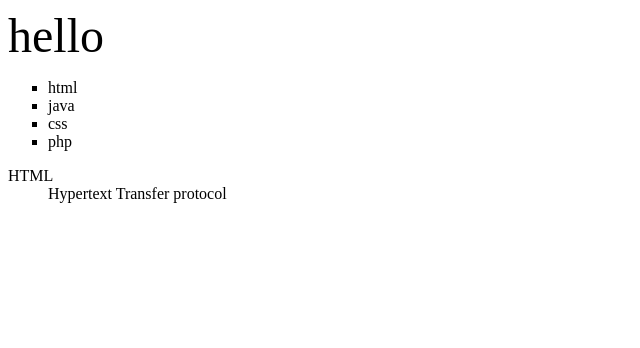
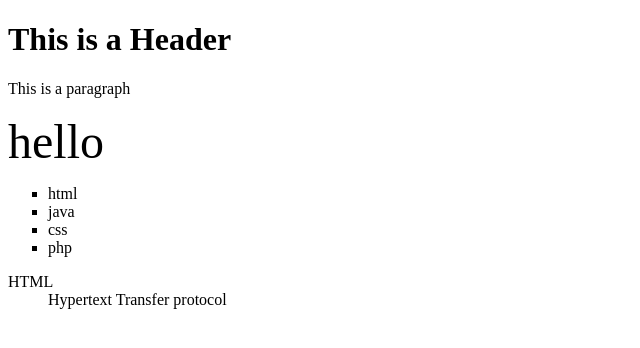
Before and after one commit to SudipaR/git-test, a plain HTML site: page index.html in a window 1280 px wide. Shown: the whole page, without its empty margins (0-640 px from the left). Drawn offline with Linux system fonts and the light colour scheme.

Commit message:
second commit

```diff
--- a/index.html
+++ b/index.html
@@ -5,6 +5,8 @@
      <meta http-equiv="X-UA-Compatible" content="IE=edge"/>
      <meta name="viewport" content="width=device-width, initial-scale=1.0"/>
      <title>This is first HTML</title>
+     <h1>This is a Header</h1>
+     <p>This is a paragraph</p>
      <font size="10">hello</font>
      <ul type="square">
          <li>html</li>
```
Also changed, not shown: templates/test1.html (added).
